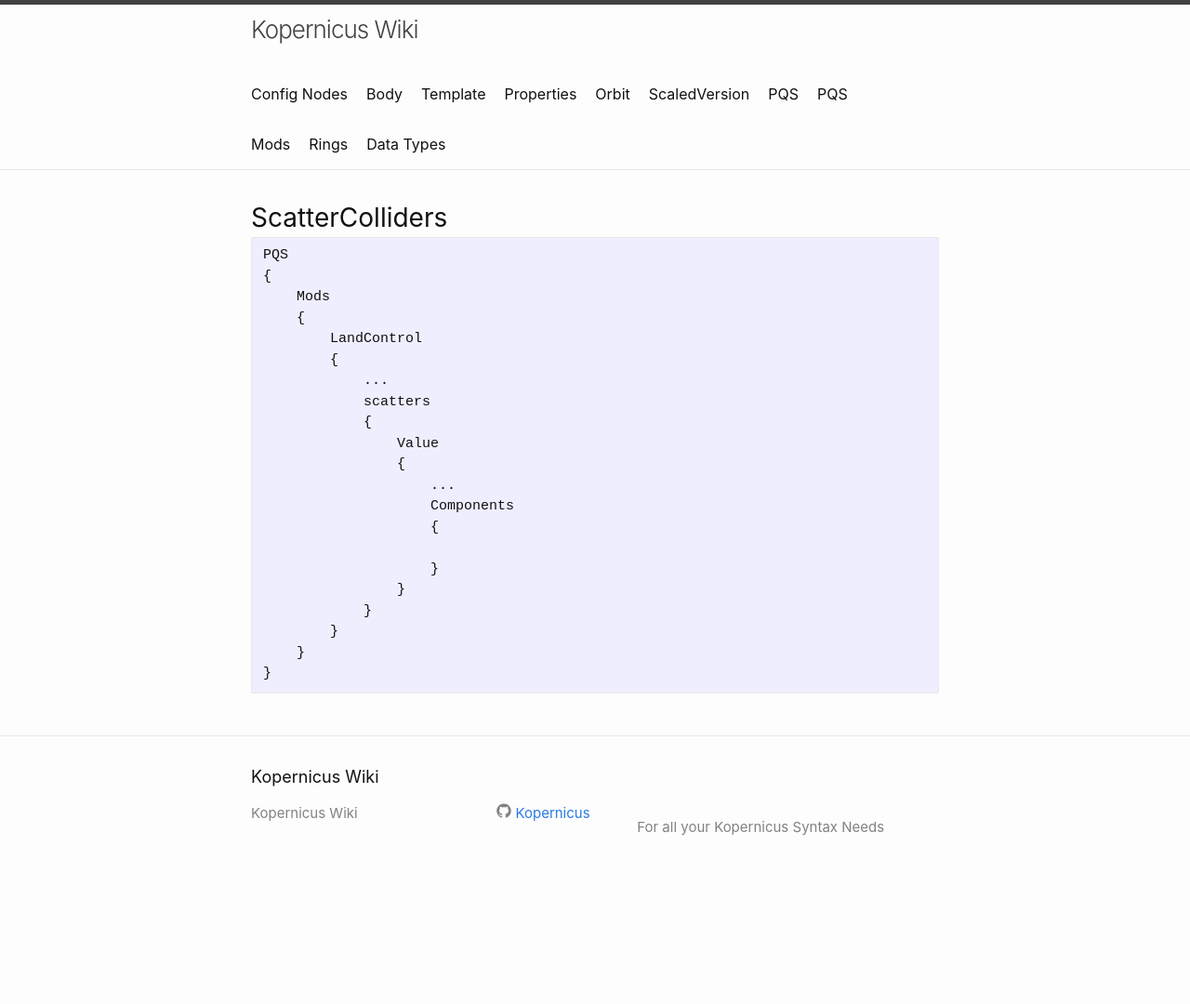
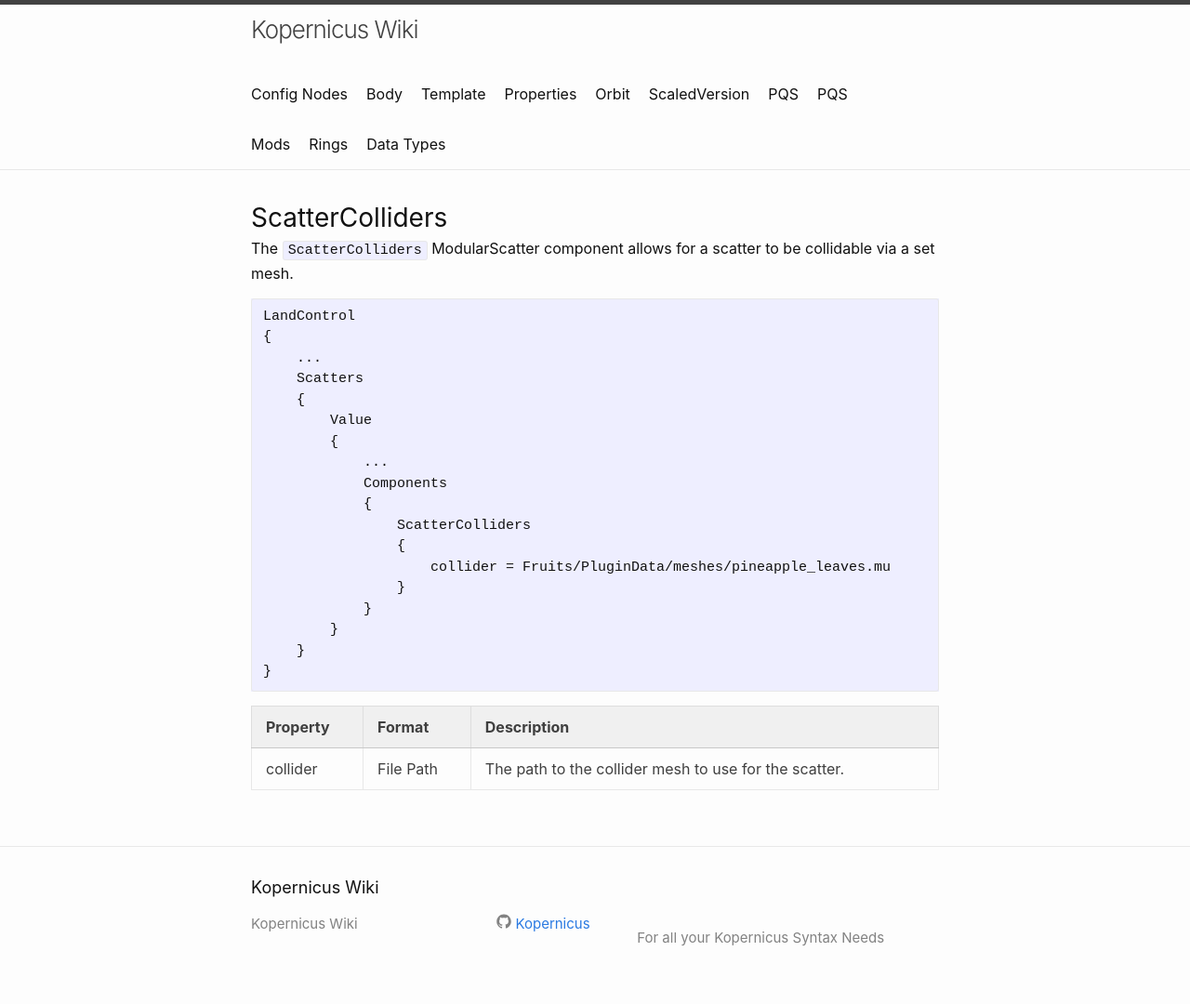
Before and after one commit to Kopernicus/wiki, a Jekyll site: the page built from main/PQSMods/LandControl/ModularScatter/ScatterColliders.md, in a window 1280 px wide. Shown: the whole page at 93% size. Built offline with Jekyll 4.4.1, drawn with Linux system fonts in a browser that asks for light colours; before the commit the page ends 961 px from its top, so only the background shows below that.

Commit message:
Update ScatterColliders.md

````diff
--- a/main/PQSMods/LandControl/ModularScatter/ScatterColliders.md
+++ b/main/PQSMods/LandControl/ModularScatter/ScatterColliders.md
@@ -3,26 +3,29 @@ layout: default
 title: ScatterColliders
 ---
 
+The `ScatterColliders` ModularScatter component allows for a scatter to be collidable via a set mesh.
+
 ```
-PQS
+LandControl
 {
-    Mods
+    ...
+    Scatters
     {
-        LandControl
+        Value
         {
             ...
-            scatters
+            Components
             {
-                Value
+                ScatterColliders
                 {
-                    ...
-                    Components
-                    {
-
-                    }
+                    collider = Fruits/PluginData/meshes/pineapple_leaves.mu
                 }
             }
         }
     }
 }
 ```
+
+|Property|Format|Description|
+|--------|------|-----------|
+|collider|File Path|The path to the collider mesh to use for the scatter.|
````
